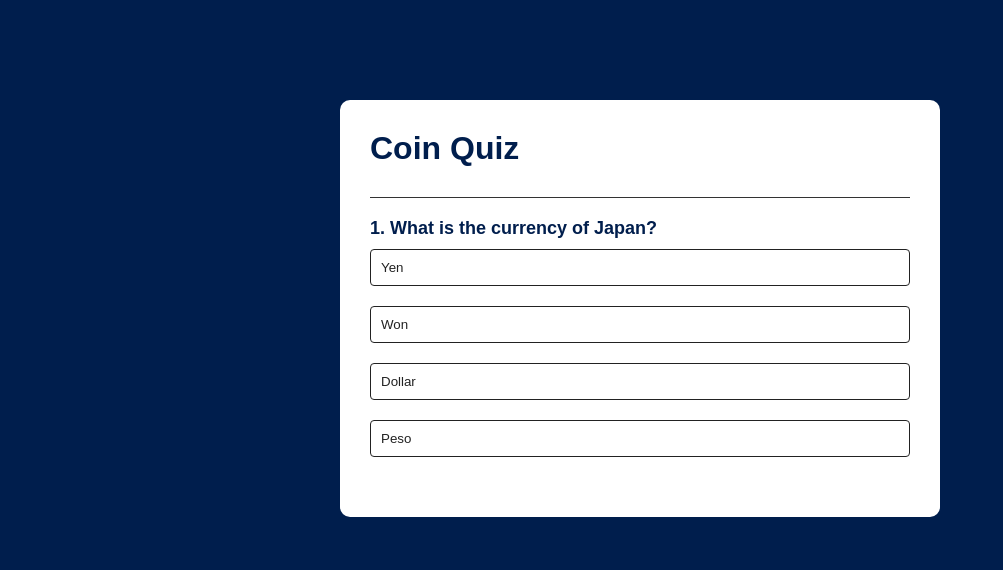
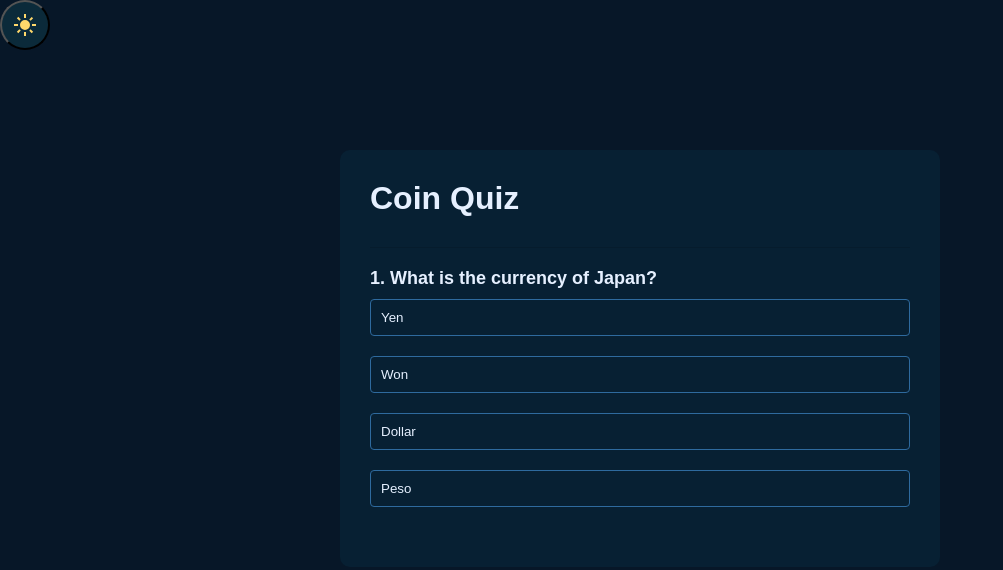
Before and after one commit to alyalgendy/Coin-Quiz-app, a plain HTML site: page index.html in a window 1280 px wide. Shown: the whole page, without its empty margins (0-1003 px from the left). Drawn offline with Linux system fonts and the light colour scheme.

Commit message:
darkmode

```diff
--- a/index.html
+++ b/index.html
@@ -6,7 +6,13 @@
     <title>Coin Quiz</title>
     <link rel="stylesheet" href="style.css">
 </head>
-<body>
+<body class="darkmode">
+<header>
+    <button id="theme-switch">
+        <svg xmlns="http://www.w3.org/2000/svg" height="24px" viewBox="0 -960 960 960" width="24px" fill="#e3e3e3"><path d="M480-120q-150 0-255-105T120-480q0-150 105-255t255-105q14 0 27.5 1t26.5 3q-41 29-65.5 75.5T444-660q0 90 63 153t153 63q55 0 101-24.5t75-65.5q2 13 3 26.5t1 27.5q0 150-105 255T480-120Zm0-80q88 0 158-48.5T740-375q-20 5-40 8t-40 3q-123 0-209.5-86.5T364-660q0-20 3-40t8-40q-78 32-126.5 102T200-480q0 116 82 198t198 82Zm-10-270Z"/></svg>
+        <svg xmlns="http://www.w3.org/2000/svg" height="24px" viewBox="0 -960 960 960" width="24px" fill="#e3e3e3"><path d="M480-280q-83 0-141.5-58.5T280-480q0-83 58.5-141.5T480-680q83 0 141.5 58.5T680-480q0 83-58.5 141.5T480-280ZM200-440H40v-80h160v80Zm720 0H760v-80h160v80ZM440-760v-160h80v160h-80Zm0 720v-160h80v160h-80ZM256-650l-101-97 57-59 96 100-52 56Zm492 496-97-101 53-55 101 97-57 59Zm-98-550 97-101 59 57-100 96-56-52ZM154-212l101-97 55 53-97 101-59-57Z"/></svg>
+    </button>
+</header>
 <div class ="app">
     <h1>Coin Quiz</h1>
      <div class="quiz">
--- a/style.css
+++ b/style.css
@@ -4,11 +4,45 @@
     box-sizing: border-box;
     font-family: 'Poppins', sans-serif;
 }
+/* Theme variables: default values (current look) */
+:root{
+    --bg-color: #001e4d; /* page background */
+    --app-bg: #ffffff; /* card background */
+    --text-color: #001e4d; /* main text */
+    --muted-color: #6b7280; /* secondary text */
+    --primary-color: #001e4d; /* accents / icons */
+    --base-variant: #e6eef8; /* theme switch bg */
+    --btn-bg: #ffffff;
+    --btn-border: #222222;
+    --btn-hover-bg: #222222;
+    --btn-hover-color: #ffffff;
+    --next-btn-bg: #001e4d;
+    --correct-bg: #00dc5f;
+    --incorrect-bg: #d00000;
+}
+
+/* Dark mode overrides: toggle by adding `darkmode` class on a parent (e.g. <body>) */
+.darkmode{
+    --bg-color: #071728; /* darker page background */
+    --app-bg: #072033; /* darker card */
+    --text-color: #e6f0ff; /* light text */
+    --muted-color: #9fb4cc;
+    --primary-color: #ffd86b; /* warm accent for dark */
+    --base-variant: #0b2a3a;
+    --btn-bg: #072033;
+    --btn-border: #2e6a9e;
+    --btn-hover-bg: #315b86;
+    --btn-hover-color: #ffffff;
+    --next-btn-bg: #315b86;
+    --correct-bg: #06d6a0;
+    --incorrect-bg: #ff6b6b;
+}
 body{
-    background: #001e4d;
+    background: var(--bg-color);
+    color: var(--text-color);
 }
 .app{
-    background: #fff;
+    background: var(--app-bg);
     width: 90%;
     max-width: 600px;
     margin: 100px auto 0;
@@ -17,9 +51,9 @@
 }
 .app h1{
     font-weight: 25px;
-    color: #001e4d;
+    color: var(--text-color);
     font-weight: 600;
-    border-bottom: 1px solid #333;
+    border-bottom: 1px solid rgba(0,0,0,0.12);
     padding-bottom: 30px;
 }
 .quiz{
@@ -27,15 +61,15 @@
 }
 .quiz h2{
     font-size: 18px;
-    color: #001e4d;
+    color: var(--text-color);
     font-weight: 600;
 }
 .btn{
-    background: #fff;
-    color: #222;
+    background: var(--btn-bg);
+    color: var(--text-color);
     font-weight: 500;
     width: 100%;
-    border: 1px solid #222;
+    border: 1px solid var(--btn-border);
     padding: 10px;
     margin: 10px 0;
     text-align: left;
@@ -44,15 +78,15 @@
     transition: all 0.3s;
 }
 .btn:hover:not([disabled]){
-    background: #222;
-    color: #fff;
+    background: var(--btn-hover-bg);
+    color: var(--btn-hover-color);
 }
 .btn:disabled{
     cursor: no-drop;
 }
 #next-btn{
-    background: #001e4d;
-    color: #fff;
+    background: var(--next-btn-bg);
+    color: var(--btn-hover-color);
     font-weight: 500;
     width: 150px;
     border: 0;
@@ -65,13 +99,40 @@
     transition: all 0.3s;
 }
 #next-btn:hover{
-    background: #315b86;
+    background: var(--btn-hover-bg);
 }
 
 .correct{
-    background: #00dc5f;
+    background: var(--correct-bg);
 }
 
 .incorrect{
-    background: #d00000;
+    background: var(--incorrect-bg);
 }
+#theme-switch{
+    height: 50px;
+    width: 50px;
+    padding: 0;
+    border-radius: 50%;
+    background-color: var(--base-variant);
+    cursor: pointer;
+    display: flex;
+    justify-content: center;
+    align-items: center;
+}
+
+#theme-switch svg{
+    fill: var(--primary-color);
+}
+
+#theme-switch svg:last-child{
+    display: none;
+}
+
+.darkmode #theme-switch svg:first-child{
+    display: none;
+}
+
+.darkmode #theme-switch svg:last-child{
+    display: block;
+}
```
Also changed, not shown: darkmode.js (added).
